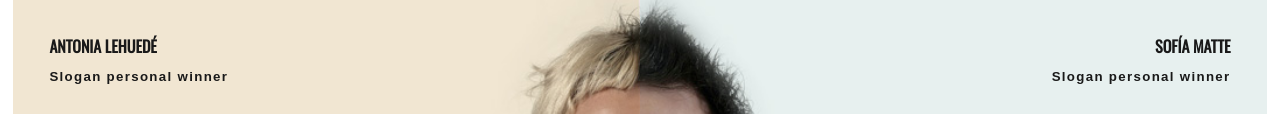
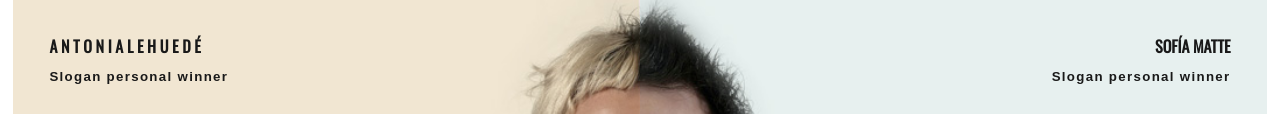
Before and after one commit to AntoniaLehuede/Lehuede-Matte, a plain HTML site: page index.html in a window 1280 px wide. Shown: the part 1036-1150 px from the top of the page. Drawn offline with nearby package versions, Linux system fonts and the light colour scheme; a web font is replaced by a local one.

Commit message:
Add files via upload

```diff
--- a/index.html
+++ b/index.html
@@ -47,7 +47,7 @@
 <h3>QUIENES SOMOS</h3>
 <div id="somos">
 	<div class="dupla primera">
-		<h4>ANTONIA LEHUEDÉ</h4>
+		<h4>A N T O N I A  L E H U E D É</h4>
 		<h5>Slogan personal winner</h5>
 		<p>Estudiante de diseño, interesada en el área gráfica.</p>
 		<address><a href="mailto:mail@mail.com">ablehuede@uc.cl</a></address>
```
